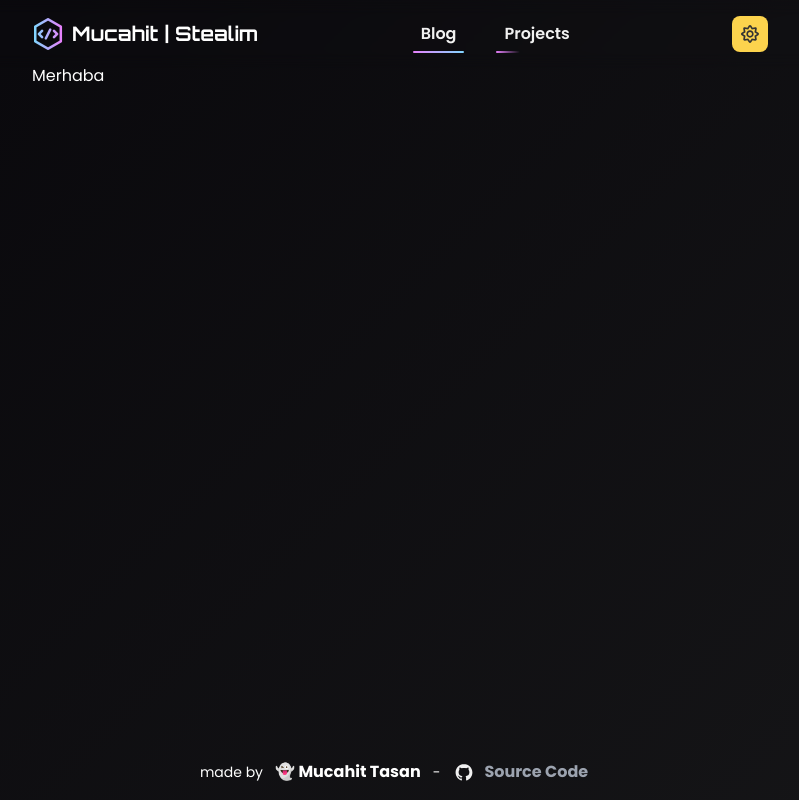
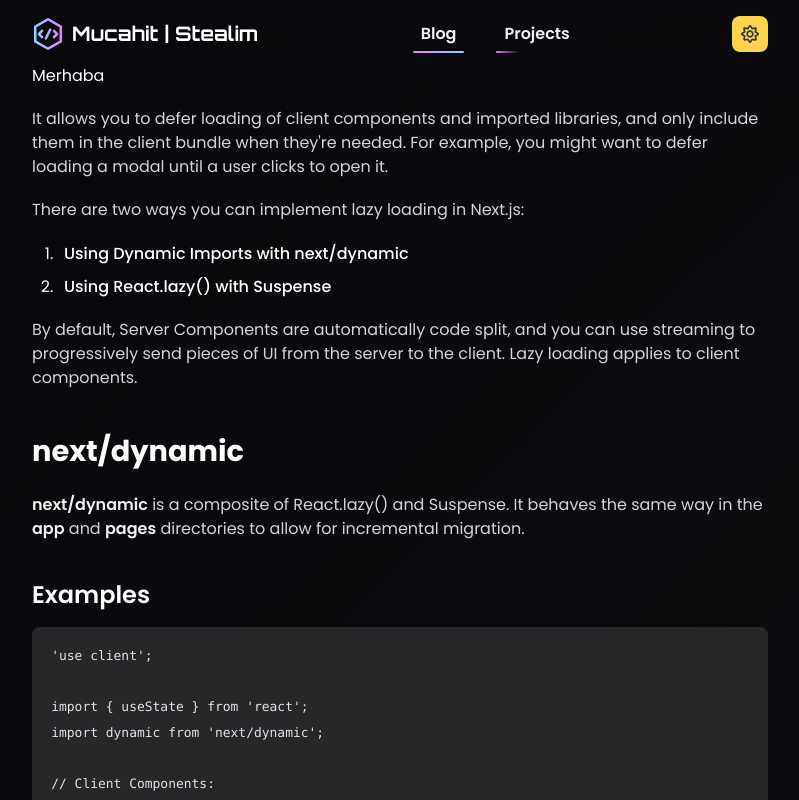
Before and after one commit to mucahittasan/Portfolio-Mucahit, a Next.js app: page /blog/optimize-lazy-loading in a window 1280 px wide. Shown: the top 800 px of the page, without its empty margins (240-1039 px from the left). Built offline with nearby package versions, Linux system fonts and the light colour scheme.

Commit message:
test commit

```diff
--- a/src/app/blog/[blogTitle]/page.tsx
+++ b/src/app/blog/[blogTitle]/page.tsx
@@ -12,7 +12,7 @@
 const BlogDetail = (props: any) => {
 
     const blogTitle = props.params.blogTitle;
-    // const blogContent = getBlogDetail(blogTitle);
+    const blogContent = getBlogDetail(blogTitle);
 
     // const contentReadingTime = readingTime(blogContent.content)
 
@@ -34,7 +34,7 @@
 
                 </header> */}
                 <article className='prose prose-zinc prose-pre:dark:bg-white prose-pre:dark:text-whiteText prose-strong:text-darkText dark:prose-strong:text-whiteText lg:prose-xl text-gray-300 dark:text-gray-600 prose-headings:text-white dark:prose-headings:text-whiteText prose-a:text-white dark:prose-a:text-whiteText prose-blockquote:text-gray-300 dark:prose-blockquote:text-gray-600 prose-li:text-white dark:prose-li:text-whiteText prose-li:font-medium prose-a:font-semibold marker:text-white dark:marker:text-whiteText !text-base max-w-full'>
-                    {/* <Markdown className="markdown-content">{blogContent.content}</Markdown> */}
+                    <Markdown className="markdown-content">{blogContent.content}</Markdown>
                 </article>
             </section>
         </>
```
